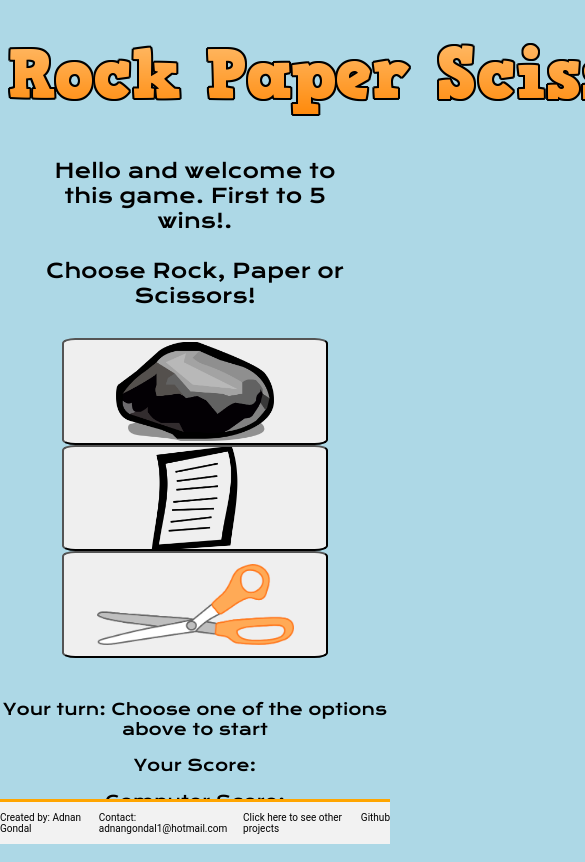
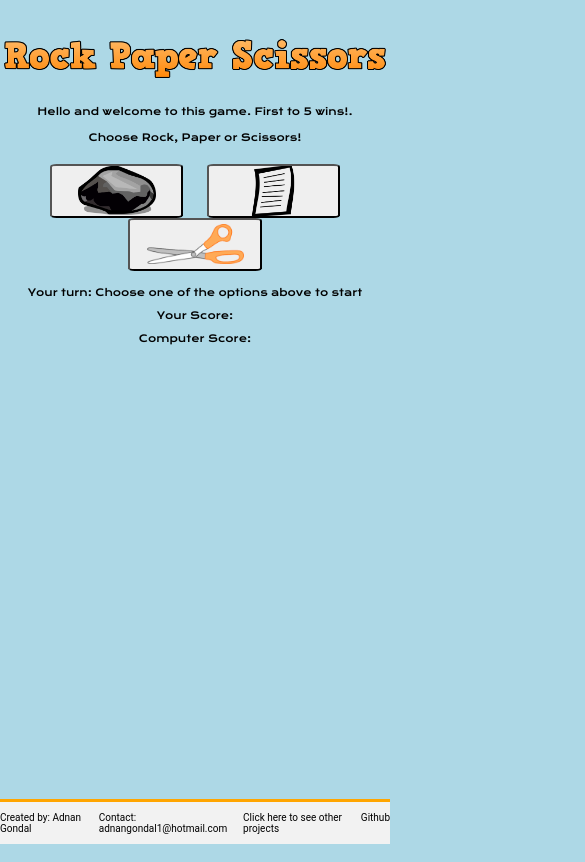
Before and after one commit to AdnanGondal/rock_paper_scissors, a plain HTML site: page index.html in a window 390 px wide. Shown: the top 862 px of the page, 585 px wide, since content can reach past the window. Drawn offline with nearby package versions, Linux system fonts and the light colour scheme.

Commit message:
Added media queries for responsive design

```diff
--- a/styles/style.css
+++ b/styles/style.css
@@ -5,12 +5,17 @@ body{
     font-family: 'Krona One', sans-serif;
 }
 
+img{
+    max-width: 100%;
+    height: auto;
+}
 main{
     text-align: center;
 }
 
 header{
     text-align: center;
+    width: auto;
 }
 
 #welcome-message{
@@ -87,3 +92,49 @@ footer{
 .restart-but:hover{
     transform: scale(1.05)
 }
+
+@media screen and (max-width: 600px), screen and (max-height: 500px) {
+    body{
+        background-color: lightblue;
+        padding: 10px 0px 10px 0px;
+        margin: 25px auto;
+        font-family: 'Krona One', sans-serif;
+        font-size: 10px;
+    }
+
+    #welcome-message{
+        font-size: 10px;
+        padding: 10px 30px 10px 30px;
+    }
+
+    .user-input-buts{
+        width: 10em;
+        height: 4em;
+        border-radius: 5%;
+        margin: 0px 10px 0px 10px;
+        padding: 10px 0px 20px 0px;
+        background-position: center;
+        background-repeat: no-repeat;
+
+    }
+
+    #results-div{
+        padding-top: 5px;
+        padding-bottom: 10px;
+    }
+
+    .restart-but{
+        font-size: 10px;
+        width: 100px;
+        height: 40px;
+        border-radius: 5%;
+        font-family: 'Krona One', sans-serif;
+    }
+
+    footer{
+        position: fixed;
+        left: 0;
+        bottom: 0;
+        width: 100%;
+    }
+}
```
